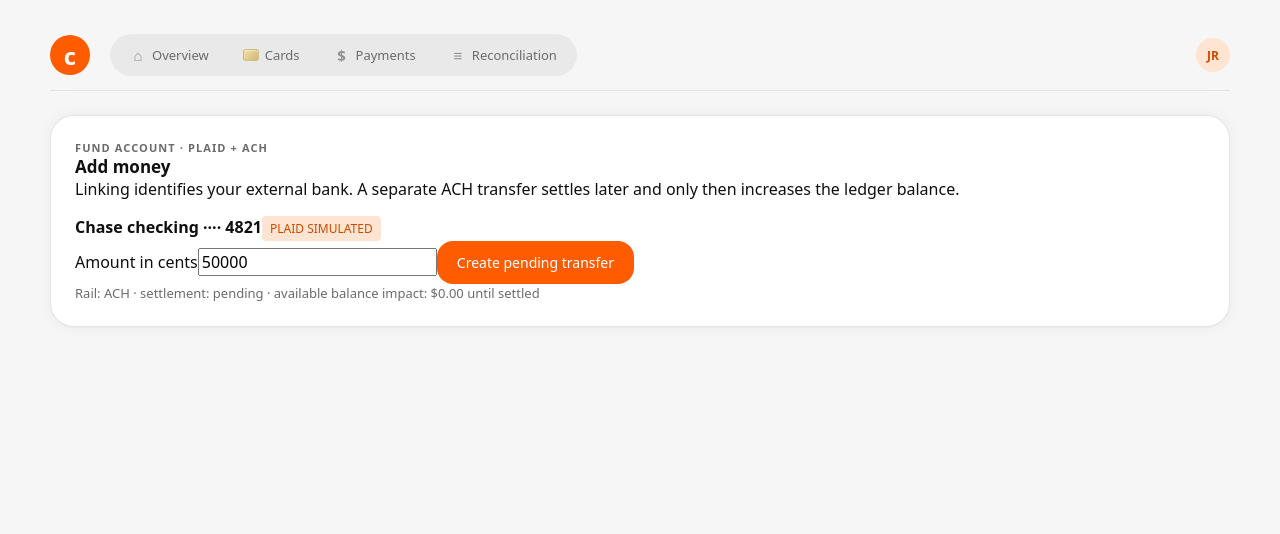
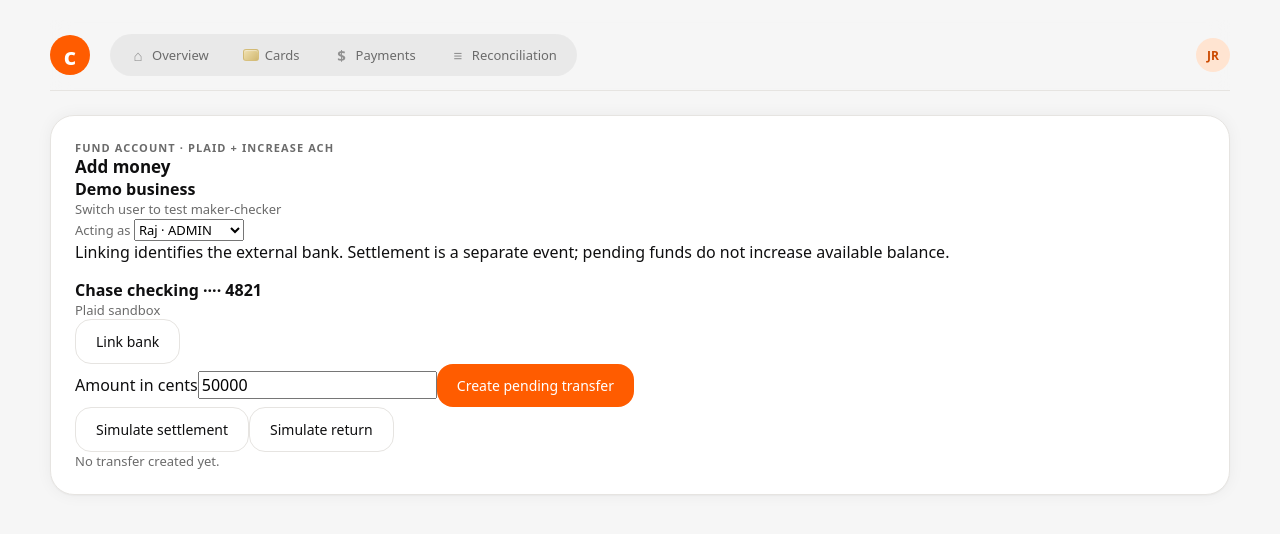
Before and after one commit to raj-y12/neobank, a Next.js app: page /funding in a window 1280 px wide. Shown: the top 534 px of the page. Built offline with nearby package versions, Linux system fonts and the light colour scheme.

Commit message:
feat: wire inbound add-money flow

```diff
--- /dev/null
+++ b/app/api/funding/exchange/route.ts
@@ -0,0 +1,22 @@
+import { NextResponse } from "next/server";
+import { contextFromHeaders } from "@/src/auth/authorization";
+import { encryptPlaidAccessToken } from "@/src/integrations/plaid/client";
+import { createClient } from "@supabase/supabase-js";
+
+export async function POST(request: Request) {
+  try {
+    const context = contextFromHeaders(request.headers);
+    const body = await request.json() as { publicToken?: string; institutionName?: string; accountMask?: string; itemId?: string };
+    if (!body.publicToken || !body.itemId) throw new Error("publicToken and itemId are required");
+    const url = process.env.SUPABASE_URL;
+    const key = process.env.SUPABASE_SERVICE_ROLE_KEY;
+    if (!url || !key) throw new Error("Supabase funding storage is not configured");
+    const client = createClient(url, key, { auth: { autoRefreshToken: false, persistSession: false } });
+    const token = body.publicToken.startsWith("simulated_") ? "SIMULATED_ENCRYPTED_TOKEN" : encryptPlaidAccessToken(body.publicToken);
+    const { data, error } = await client.from("linked_funding_accounts").upsert({ business_id: context.businessId, account_id: context.accountId, provider: "PLAID", provider_item_id: body.itemId, encrypted_access_token: token, institution_name: body.institutionName ?? "Demo bank", account_mask: body.accountMask ?? "4821", status: "LINKED" }, { onConflict: "provider,provider_item_id" }).select("id,institution_name,account_mask,status").single();
+    if (error) throw error;
+    return NextResponse.json({ mode: "SIMULATED", account: data }, { status: 201 });
+  } catch (error) {
+    return NextResponse.json({ error: error instanceof Error ? error.message : "Unable to link funding account" }, { status: 400 });
+  }
+}
--- a/app/api/funding/route.ts
+++ b/app/api/funding/route.ts
@@ -2,6 +2,7 @@ import { NextResponse } from "next/server";
 import { contextFromHeaders } from "@/src/auth/authorization";
 import { createFundingTransfer } from "@/src/domain/payment-lifecycle";
 import { getPaymentRail } from "@/src/integrations/simulated-ach";
+import { createSupabaseFundingRepository } from "@/src/repositories/supabase-funding-repository";
 
 export async function POST(request: Request) {
   try {
@@ -10,6 +11,7 @@ export async function POST(request: Request) {
     if (!body.amountCents || !body.linkedFundingAccountId || !body.idempotencyKey) throw new Error("amountCents, linkedFundingAccountId, and idempotencyKey are required");
     const funding = createFundingTransfer({ businessId: context.businessId, accountId: context.accountId, linkedFundingAccountId: body.linkedFundingAccountId, amountCents: body.amountCents, rail: "ACH" });
     const transfer = await getPaymentRail().createInbound({ amountCents: funding.amountCents, idempotencyKey: body.idempotencyKey });
+    await createSupabaseFundingRepository().create(funding, transfer.providerTransferId, body.idempotencyKey);
     return NextResponse.json({ mode: getPaymentRail().mode, funding: { ...funding, providerTransferId: transfer.providerTransferId } }, { status: 201 });
   } catch (error) {
     return NextResponse.json({ error: error instanceof Error ? error.message : "Unable to create funding" }, { status: 400 });
--- /dev/null
+++ b/app/components/DemoSession.tsx
@@ -0,0 +1,15 @@
+"use client";
+
+import { useState } from "react";
+
+export type DemoMember = "member-raj" | "member-aya";
+
+export function DemoSession({ onChange }: { onChange?: (member: DemoMember) => void }) {
+  const [member, setMember] = useState<DemoMember>("member-raj");
+  function change(next: DemoMember) { setMember(next); onChange?.(next); }
+  return <div className="status-card"><div><strong>Demo business</strong><p className="list-meta">Switch user to test maker-checker</p></div><label className="list-meta">Acting as <select value={member} onChange={(event) => change(event.target.value as DemoMember)}><option value="member-raj">Raj · ADMIN</option><option value="member-aya">Aya · MEMBER</option></select></label></div>;
+}
+
+export function demoHeaders(member: DemoMember = "member-raj") {
+  return { "content-type": "application/json", "x-business-id": "demo-business", "x-account-id": "demo-account", "x-member-id": member, "x-member-role": member === "member-raj" ? "ADMIN" : "MEMBER" };
+}
--- a/app/funding/page.tsx
+++ b/app/funding/page.tsx
@@ -1,3 +1,29 @@
+"use client";
+
+import { useState } from "react";
+import { DemoSession, demoHeaders, type DemoMember } from "../components/DemoSession";
+
 export default function FundingPage() {
-  return <main className="panel page-panel"><p className="eyebrow">Fund account · Plaid + ACH</p><h1>Add money</h1><p className="muted">Linking identifies your external bank. A separate ACH transfer settles later and only then increases the ledger balance.</p><div className="status-card"><strong>Chase checking ···· 4821</strong><span className="chip chip-orange">PLAID SIMULATED</span></div><div className="form-row"><label>Amount in cents<input defaultValue="50000" inputMode="numeric" /></label><button className="btn btn-primary">Create pending transfer</button></div><p className="list-meta">Rail: ACH · settlement: pending · available balance impact: $0.00 until settled</p></main>;
+  const [member, setMember] = useState<DemoMember>("member-raj");
+  const [amount, setAmount] = useState("50000");
+  const [fundingId, setFundingId] = useState<string>();
+  const [message, setMessage] = useState("No transfer created yet.");
+  async function linkBank() {
+    const response = await fetch("/api/funding/exchange", { method: "POST", headers: demoHeaders(member), body: JSON.stringify({ publicToken: "simulated_public_token", itemId: "item-demo", institutionName: "Chase", accountMask: "4821" }) });
+    const body = await response.json();
+    setMessage(response.ok ? `Linked ${body.account.institution_name} ···· ${body.account.account_mask} (${body.mode})` : body.error);
+  }
+  async function createFunding() {
+    const response = await fetch("/api/funding", { method: "POST", headers: demoHeaders(member), body: JSON.stringify({ amountCents: Number(amount), linkedFundingAccountId: "00000000-0000-0000-0000-000000000001", idempotencyKey: `demo-funding-${Date.now()}` }) });
+    const body = await response.json();
+    setFundingId(body.funding?.id);
+    setMessage(response.ok ? `Pending ${body.mode} transfer ${body.funding.id}` : body.error);
+  }
+  async function changeFunding(status: "SETTLED" | "RETURNED") {
+    if (!fundingId) return;
+    const response = await fetch("/api/webhooks/payment-rail", { method: "POST", headers: demoHeaders(member), body: JSON.stringify({ providerEventId: `demo-${fundingId}-${status.toLowerCase()}`, fundingTransferId: fundingId, status }) });
+    const body = await response.json();
+    setMessage(response.ok ? `${status}: ledger journal recorded` : body.error);
+  }
+  return <main className="panel page-panel"><p className="eyebrow">Fund account · Plaid + Increase ACH</p><h1>Add money</h1><DemoSession onChange={setMember} /><p className="muted">Linking identifies the external bank. Settlement is a separate event; pending funds do not increase available balance.</p><div className="status-card"><div><strong>Chase checking ···· 4821</strong><p className="list-meta">Plaid sandbox</p></div><button className="btn btn-outline" onClick={linkBank}>Link bank</button></div><div className="form-row"><label>Amount in cents<input value={amount} onChange={(event) => setAmount(event.target.value)} inputMode="numeric" /></label><button className="btn btn-primary" onClick={createFunding}>Create pending transfer</button></div><div className="form-row"><button className="btn btn-outline" disabled={!fundingId} onClick={() => changeFunding("SETTLED")}>Simulate settlement</button><button className="btn btn-outline" disabled={!fundingId} onClick={() => changeFunding("RETURNED")}>Simulate return</button></div><p className="list-meta" role="status">{message}</p></main>;
 }
--- /dev/null
+++ b/src/repositories/supabase-funding-repository.ts
@@ -0,0 +1,18 @@
+import { createClient, type SupabaseClient } from "@supabase/supabase-js";
+import type { FundingTransfer } from "../domain/payment-lifecycle";
+
+export class SupabaseFundingRepository {
+  constructor(private readonly client: SupabaseClient) {}
+
+  async create(funding: FundingTransfer, providerTransferId: string, idempotencyKey: string) {
+    const { error } = await this.client.from("funding_transfers").insert({ id: funding.id, business_id: funding.businessId, account_id: funding.accountId, linked_funding_account_id: funding.linkedFundingAccountId, provider: "INCREASE", provider_transfer_id: providerTransferId, amount_cents: funding.amountCents, currency: "USD", status: funding.status, idempotency_key: idempotencyKey });
+    if (error && error.code !== "23505") throw error;
+  }
+}
+
+export function createSupabaseFundingRepository() {
+  const url = process.env.SUPABASE_URL;
+  const key = process.env.SUPABASE_SERVICE_ROLE_KEY;
+  if (!url || !key) throw new Error("Supabase funding storage is not configured");
+  return new SupabaseFundingRepository(createClient(url, key, { auth: { autoRefreshToken: false, persistSession: false } }));
+}
```
